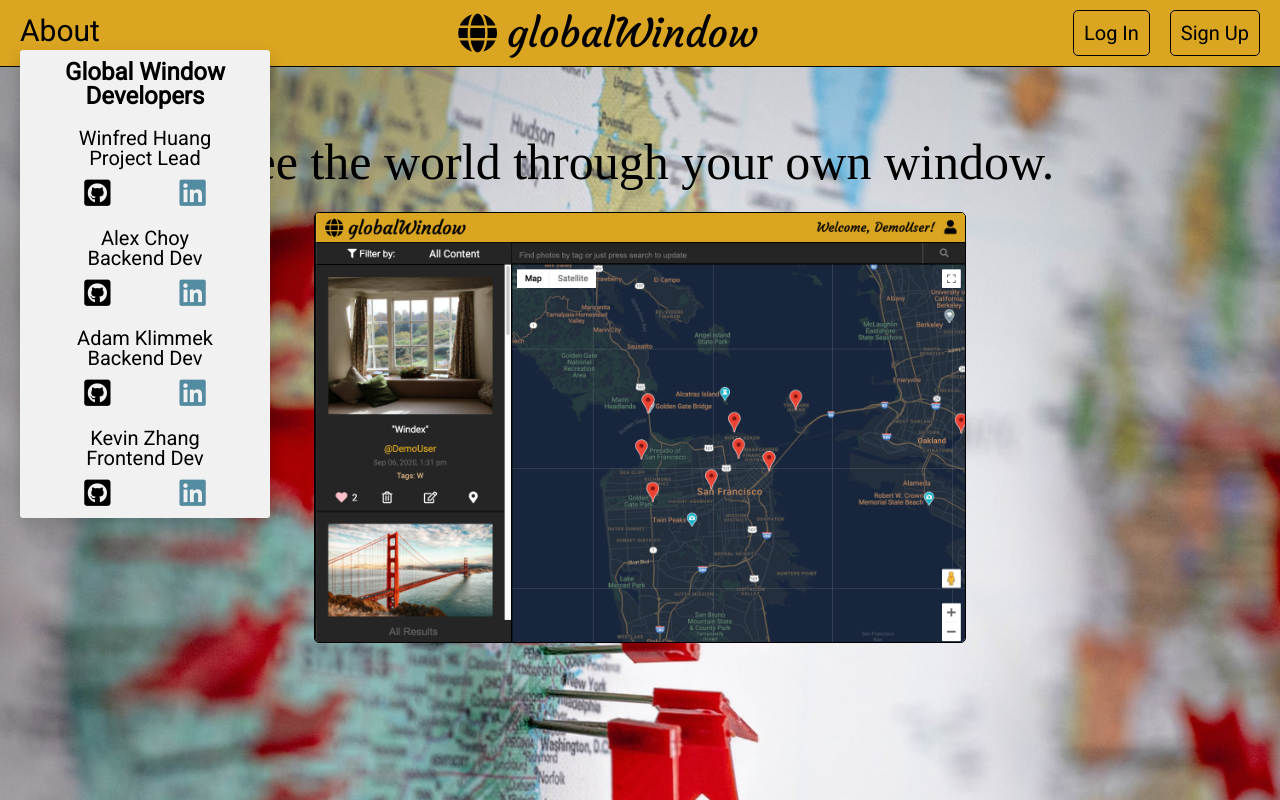
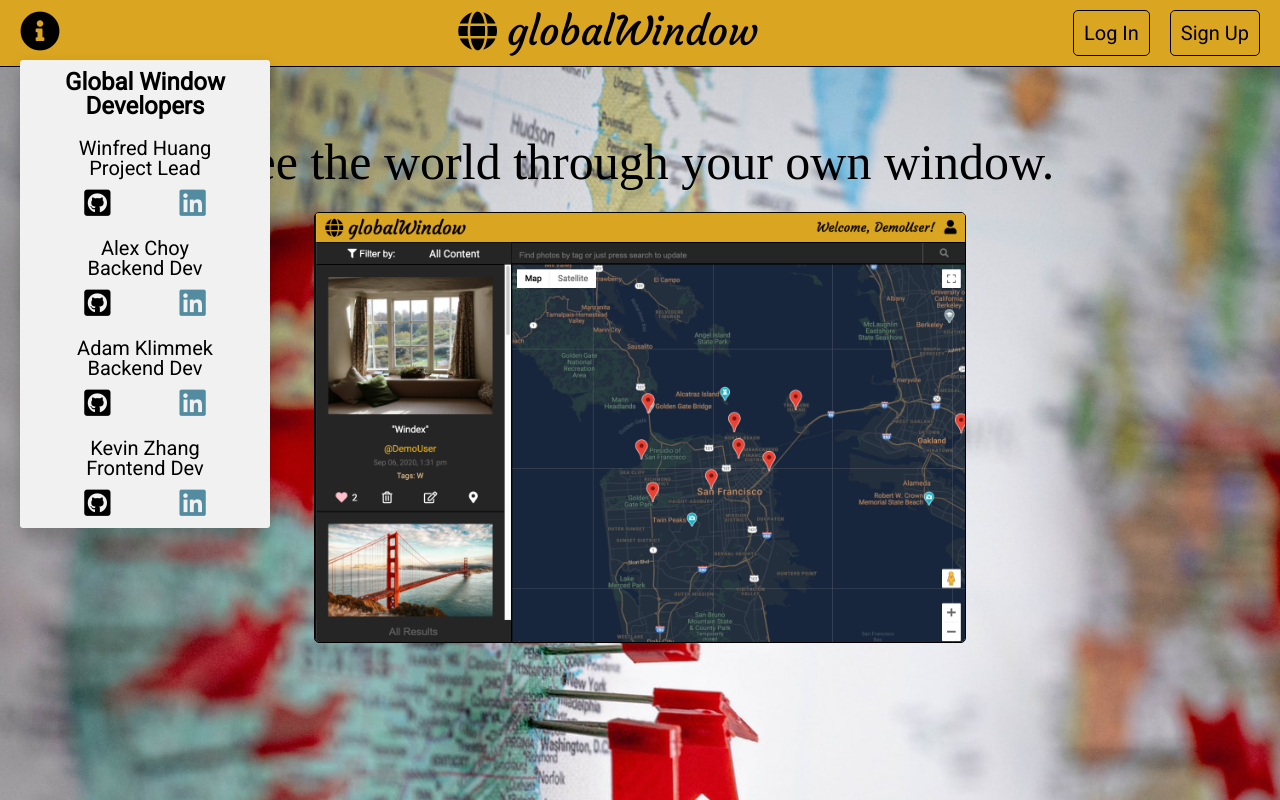
Before and after one commit to winterfreddy/Global-Window, a React (Create React App) app in the folder frontend/: page / in a window 1280 px wide. Built offline with nearby package versions, Linux system fonts and the light colour scheme; what google-maps-react would draw is missing.

Commit message:
changed about to info icon

```diff
--- a/frontend/src/components/nav/navbar.js
+++ b/frontend/src/components/nav/navbar.js
@@ -67,7 +67,7 @@
       <div className="nav-bar">
         <div className="logo-section">
           <div className="dropdown">
-            <div className="about">About</div>
+            <i class="fas fa-info-circle"></i>
             <div className="dropdown-content">
               <a className='global-window-devs'>Global Window Developers</a>
               <div className='dropdown-item'>Winfred Huang
--- a/frontend/src/stylesheets/navbar.scss
+++ b/frontend/src/stylesheets/navbar.scss
@@ -15,17 +15,13 @@
 .logo-title {
     font-family: 'Courgette', cursive;
     font-size: 40px;
-    padding: 12px 10px 10px 0;
+    padding: 10px 10px 10px 0;
     margin-top: 1px;
     -webkit-user-select: none; /* Safari */
     -moz-user-select: none; /* Firefox */
     -ms-user-select: none; /* IE10+/Edge */
     user-select: none; /* Standard */
 }
-
-// .logo-title:hover {
-//     color: white;
-// }
 
 .logo-section {
     display: flex;
@@ -119,7 +115,7 @@
     font-family: 'Roboto', sans-serif;
     font-size: 20px;
     left: 20px;
-    top: 50px;
+    top: 60px;
     text-align: center;
 }
 
@@ -178,21 +174,15 @@
     color: blue;
 }
 
-.fa-globe {
+.fa-globe,
+.fa-info-circle {
     font-size: 40px;
-    padding: 12px 10px 10px 20px;
-    margin-top: 1px;
-}
-
-.about {
-    font-size: 30px;
-    font-family: 'Roboto', sans-serif;
-    padding: 15px 10px 20px 20px;
+    padding: 10px 10px 10px 20px;
     margin-top: 1px;
 }
 
 .fa-globe:hover,
-.about:hover {
+.fa-info-circle:hover {
     color: white;
 }
 
```
